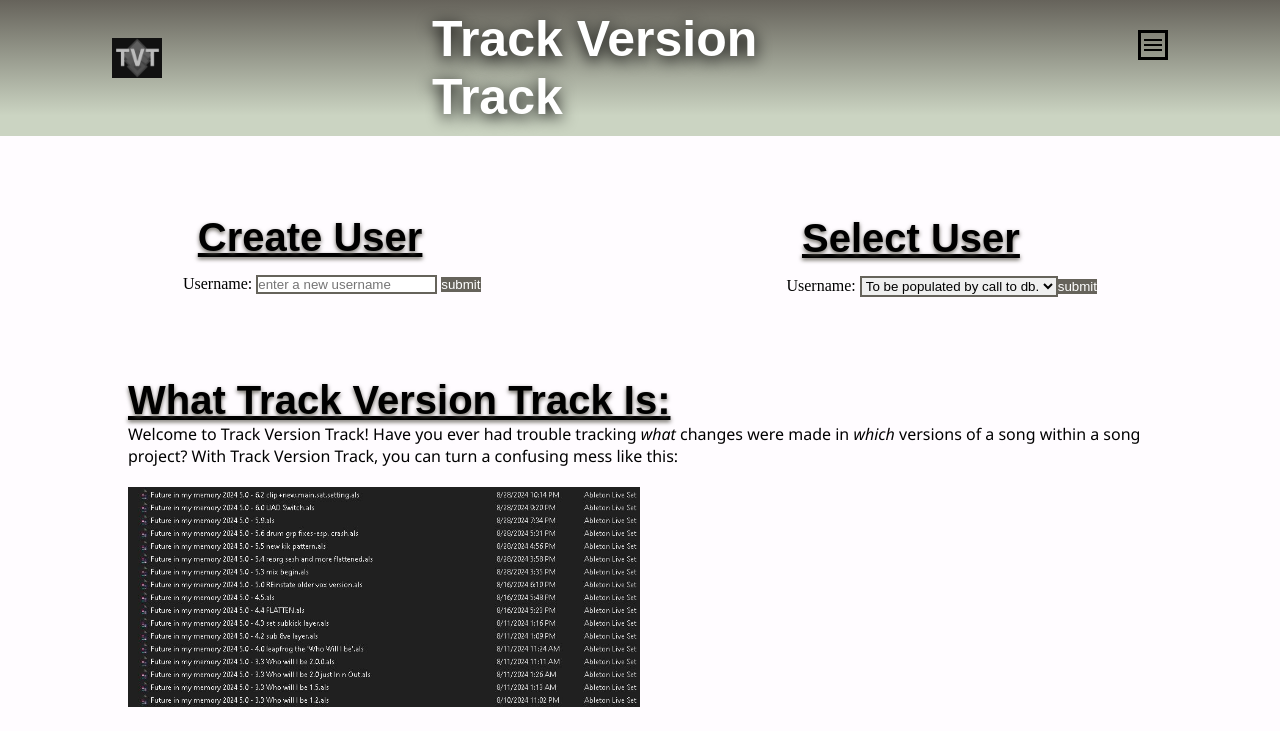
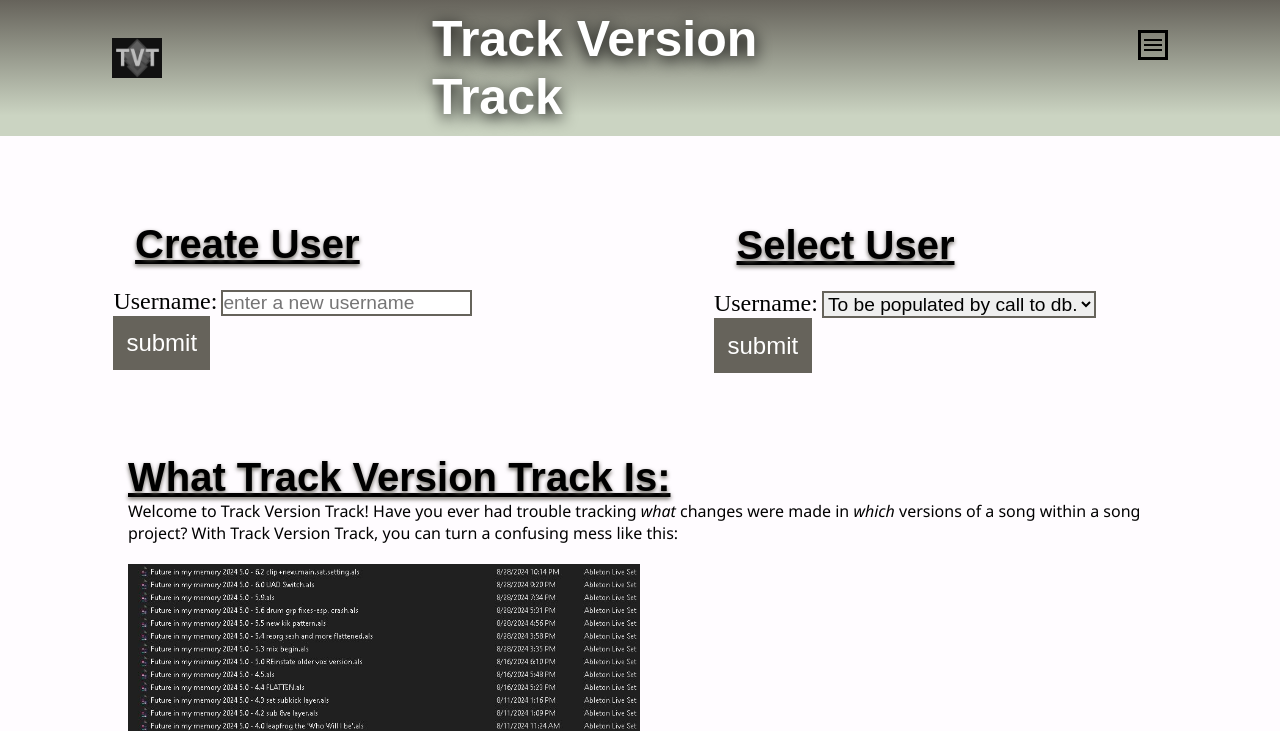
Before and after one commit to JohnPuskas/Capstone, a website: page index.html in a window 1280 px wide. Shown: the top 731 px of the page. Drawn offline with nearby package versions, Linux system fonts and the light colour scheme; a web font is replaced by a local one.

Commit message:
Minor styling additions for home page

```diff
--- a/style.css
+++ b/style.css
@@ -77,8 +77,12 @@ section {
 
 .form-input {
   border: 2px solid #66635B;
+  font-size: larger;
 }
 
+label {
+  font-size: x-large;
+}
 
 .user-heading{
   padding: 5%;
@@ -111,6 +115,10 @@ a:hover {
 .submit-btn {
   background-color: #66635B;
   color: white;
+  font-size: x-large;
+  border: none;
+  padding: 3%;
+  margin: 0%;
 }
 
 #root {
```
